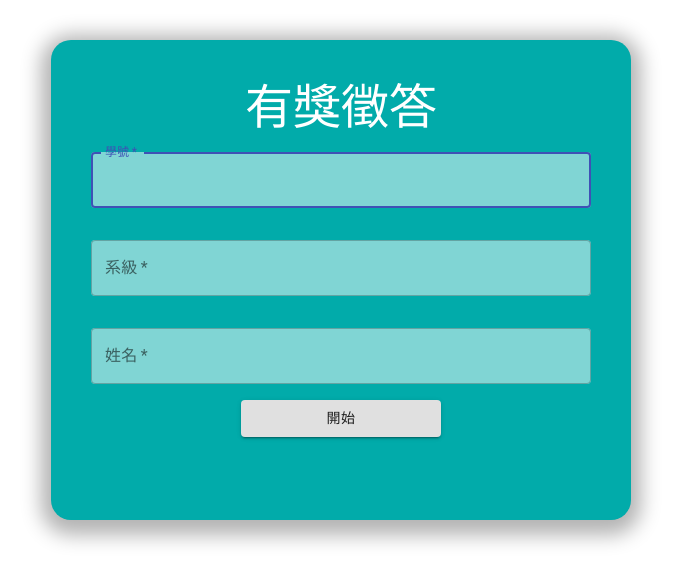
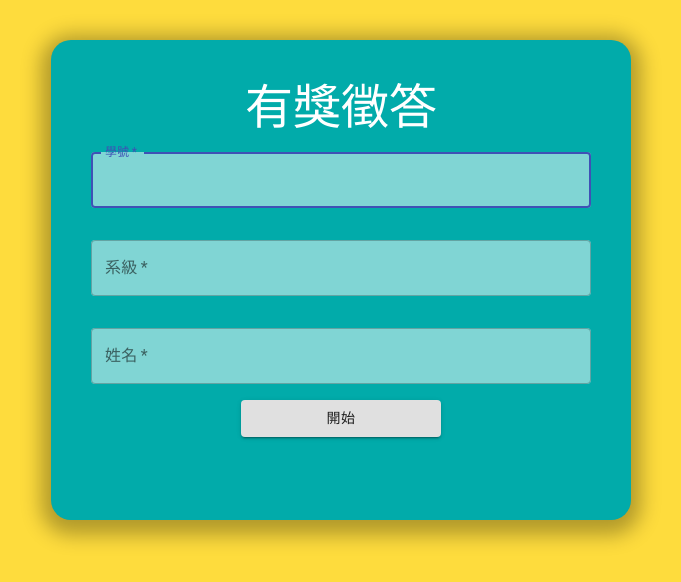
Before and after one commit to lo0k0502/rewardedq_frontend, a React (Create React App) app: page / in a window 1280 px wide. Shown: the top 582 px of the page, without its empty margins (299-980 px from the left). Built offline with nearby package versions, Linux system fonts and the light colour scheme.

Commit message:
rearrange

```diff
--- a/src/App.js
+++ b/src/App.js
@@ -8,7 +8,14 @@ function App() {
   const [user, setUser] = useState(null);
 
   return (
-    <div>
+    <div
+      style={{
+        display: 'flex',
+        flexDirection: 'column',
+        height: '100vh',
+        backgroundColor: '#fedc3d',
+      }}
+    >
       <Switch>
         <Route path='/' exact render={props => <Login setUser={setUser} />} />
         <Route path='/questions' render={props => user ? <Questions {...props} user={user} /> : <Redirect to='/' />} />
--- a/src/components/Login.js
+++ b/src/components/Login.js
@@ -12,6 +12,7 @@ import {
 
 const styles = makeStyles(theme => ({
     root: {
+        flexGrow: 1,
         display: 'flex',
         justifyContent: 'center',
         padding: theme.spacing(5),
--- a/src/components/Questions.js
+++ b/src/components/Questions.js
@@ -25,7 +25,7 @@ const Questions = ({ user }) => {
 
     return (
         <div>
-            <AppBar position='static'>
+            <AppBar position='static' className={classes.navbar}>
                 <Toolbar>
                     <Typography variant='h5' style={{ flexGrow: 1 }}>
                         RewardedQ
--- a/src/components/QuestionsStyles.js
+++ b/src/components/QuestionsStyles.js
@@ -2,6 +2,7 @@ import { makeStyles } from "@material-ui/core";
 
 const styles = makeStyles(theme => ({
   navbar: {
+    backgroundColor: 'dodgerblue',
   },
   body: {
     display: 'flex',
@@ -12,7 +13,7 @@ const styles = makeStyles(theme => ({
     width: 500,
     height: 200,
     color: 'white',
-    backgroundColor: 'dodgerblue',
+    backgroundColor: '#ff533d',
     borderRadius: 10,
     padding: theme.spacing(1),
   },
```
